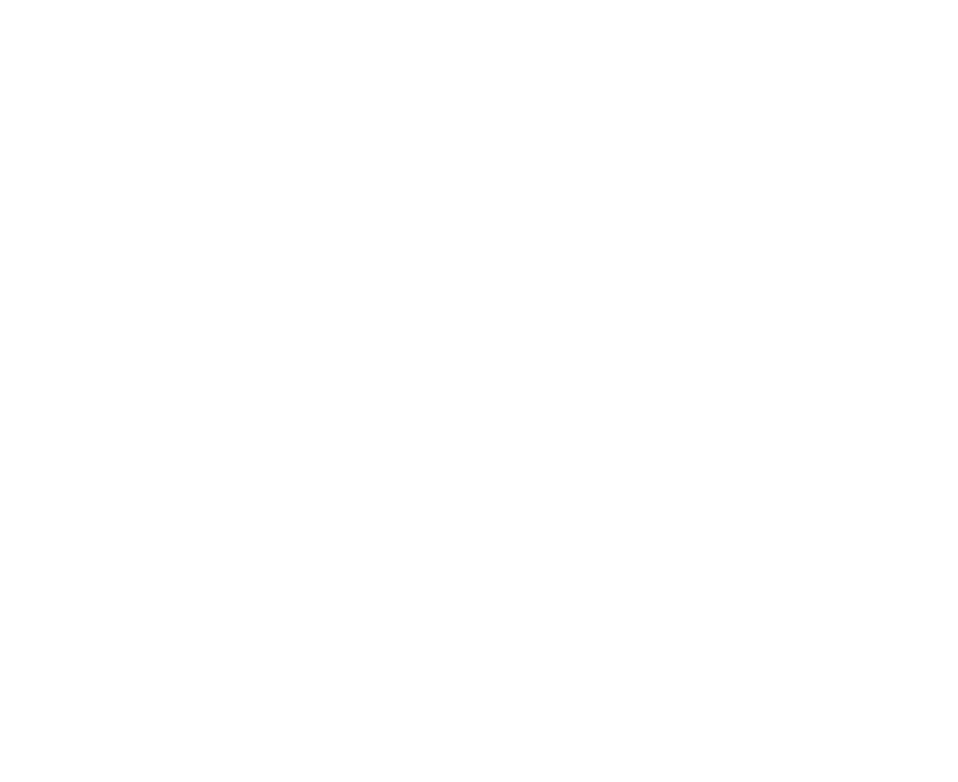
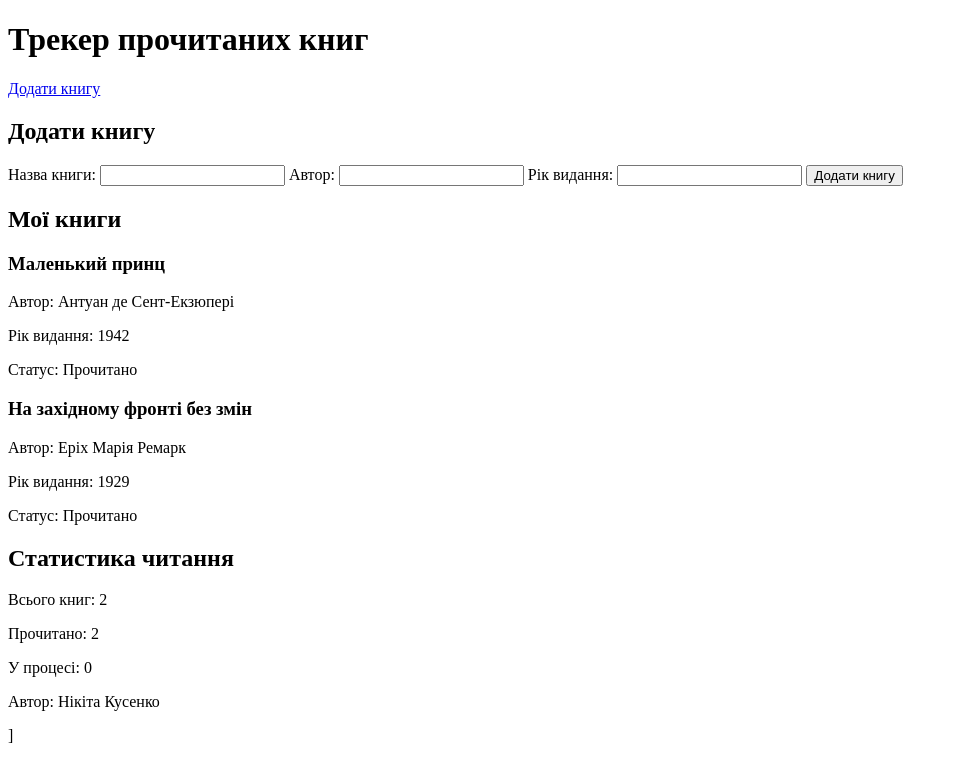
Before and after one commit to NikKurr/The-StoryGraph-, a plain HTML site: page my-project/index.html in a window 1280 px wide. Shown: the whole page, without its empty margins (0-958 px from the left). Drawn offline with Linux system fonts and the light colour scheme; files that its build step writes are made by us from their sources; files whose address does not match are found by name.

Commit message:
Refactor HTML structure and formatting for improved readability

```diff
--- a/my-project/index.html
+++ b/my-project/index.html
@@ -1,17 +1,66 @@
-<!DOCTYPE html>
+<!doctype html>
 <html lang="uk">
   <head>
-<meta charset="UTF-8">
-<meta name="viewport" content="width=device-width, initial-scale=1.0">
+    <meta charset="UTF-8" />
+    <meta name="viewport" content="width=device-width, initial-scale=1.0" />
     <title>Трекер прочитаних книг</title>
-<link rel="stylesheet" href="css/style.css">
+    <link rel="stylesheet" href="css/style.css" />
   </head>
   <body>
-    <!-- шапка з навігацією -->
-    <!-- форма додавання книги -->
-    <!-- список книг (картки з автором і статусом) -->
-    <!-- блок статистики читання; -->
-    <!--підвал -->
+    <header>
+      <h1>Трекер прочитаних книг</h1>
+      <nav>
+        <a href="#add-book">Додати книгу</a>
+      </nav>
+    </header>
+
+    <main>
+      <section>
+        <h2>Додати книгу</h2>
+
+        <form>
+          <label for="title">Назва книги:</label>
+          <input type="text" id="title" />
+
+          <label for="author">Автор:</label>
+          <input type="text" id="author" />
+
+          <label for="year">Рік видання:</label>
+          <input type="number" id="year" />
+
+          <button type="submit">Додати книгу</button>
+        </form>
+      </section>
+      <section>
+        <h2>Мої книги</h2>
+
+        <article>
+          <h3>Маленький принц</h3>
+          <p>Автор: Антуан де Сент-Екзюпері</p>
+          <p>Рік видання: 1942</p>
+          <p>Статус: Прочитано</p>
+        </article>
+
+        <article>
+          <h3>На західному фронті без змін</h3>
+          <p>Автор: Еріх Марія Ремарк</p>
+          <p>Рік видання: 1929</p>
+          <p>Статус: Прочитано</p>
+        </article>
+      </section>
+    </main>
+
+    <aside>
+      <h2>Статистика читання</h2>
+      <p>Всього книг: 2</p>
+      <p>Прочитано: 2</p>
+      <p>У процесі: 0</p>
+    </aside>
+
+    <footer>
+      <p>Автор: Нікіта Кусенко</p>
+    </footer>
     <script src="js/app.js"></script>
   </body>
+  ]
 </html>
```
Lines whose indentation alone changed are shown as unchanged.
